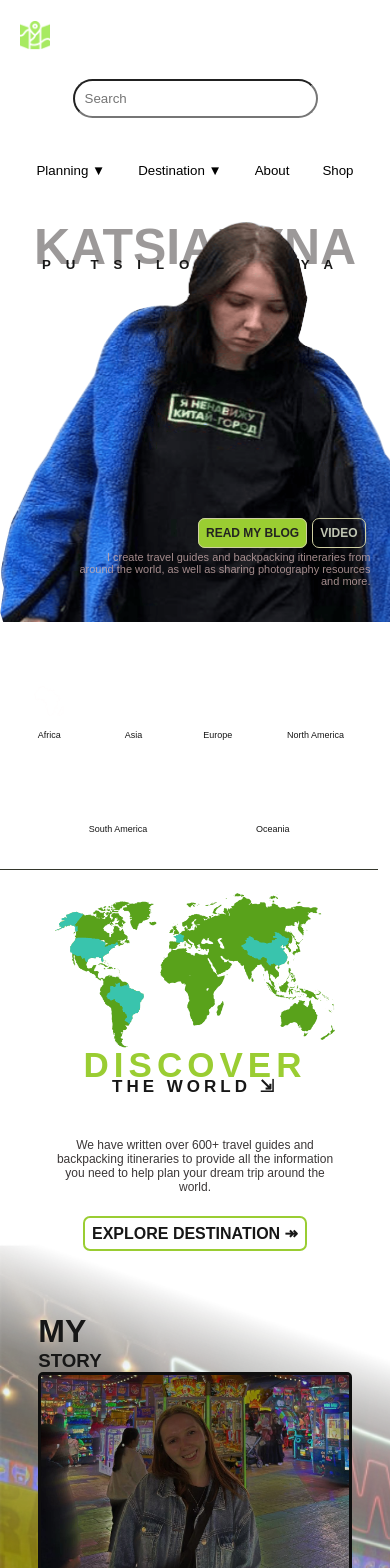
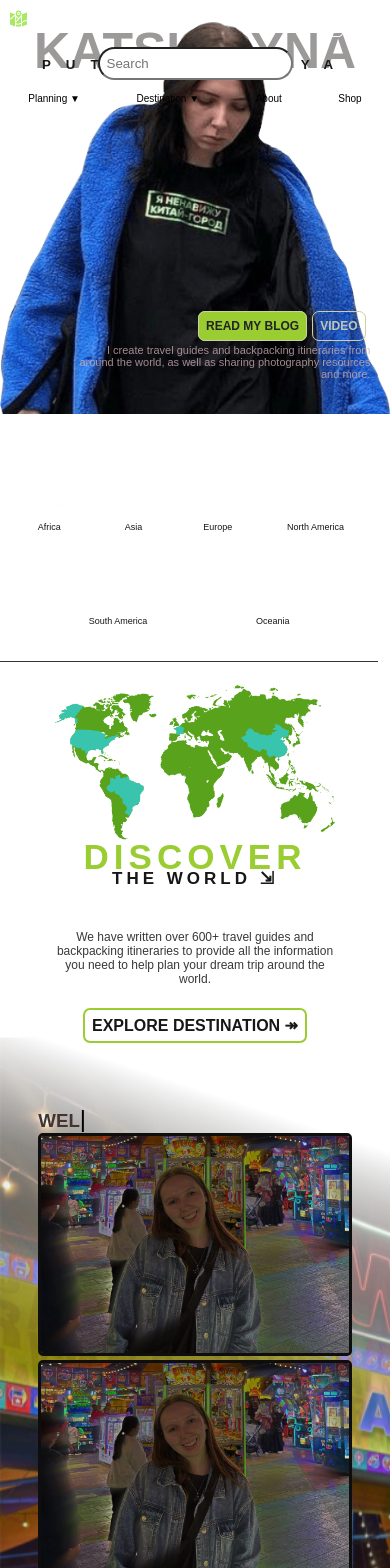
Before and after one commit to Hawinf/conciergepath, a Next.js app: page / in a window 390 px wide. Shown: the top 1568 px of the page. Built offline with nearby package versions, Linux system fonts and the light colour scheme.

Commit message:
fixing navbar on scroll up and additional text typing

```diff
--- a/src/app/components/header/header.css
+++ b/src/app/components/header/header.css
@@ -10,8 +10,8 @@
 .header-cp h1 {
     font-size: 80px;
     /* z-index: 1; */
-    margin-top: 40px;
-    line-height: 19px;
+    margin-top: 45px;
+    line-height: 12px;
     color: rgba(104, 100, 100, 0.653);
 }
 .header-cp img {
@@ -122,12 +122,16 @@
 .container-about {
     width: 70%;
     margin: auto;
+    /* text-align: center; */
+}
+.container-about h3 {
+    color: rgb(67, 52, 52);
 }
 .main-about {
     display: flex;
     /* justify-content: space-between; */
     flex-wrap: wrap;
-
+    margin-bottom: 20px;
 }
 .main-about img {
     /* margin: 10px; */
@@ -136,8 +140,24 @@
     border-radius: 5px;
     border: 3px solid rgb(14, 14, 14);
 }
-
-
+.wrapper-watch {
+    text-align: center;
+}
+.watchon-btn {
+    font-weight: 700;
+    padding: 7px;
+    border: 2px solid yellowgreen;
+    border-radius: 7px;
+}
+.blinking-cursor {
+    font-weight: 100;
+    font-size: 24px;
+    color: black;
+    animation: blink 1s step-start infinite;
+}
+@keyframes blink {
+    50% { opacity: 0; }
+  }
 @media (max-width:992px) {
     .wrapper-header {
         width: 50%;
@@ -189,6 +209,10 @@
         right: 5%;
         width: 75%;
     }
+    .header-cp img {
+        width: 100%;
+        height: 100%;
+    }
     .header-cp h1 {
         font-size: 50px;
         text-align: center;
--- a/src/app/components/header/header.js
+++ b/src/app/components/header/header.js
@@ -1,8 +1,29 @@
-// 'use client'
-// import { useEffect, useRef, useState } from 'react';
+'use client'
+import { useEffect, useState } from 'react';
 import './header.css';
 
+
 export default function Header() {
+  const [displayedText, setDisplayedText] = useState('');
+  const fullText = 'WELCOME TO MY PAGE';
+  const typingSpeed = 1500;
+
+  useEffect(() => {
+    let index = 0;
+
+    const interval = setInterval(() => {
+      setDisplayedText(fullText.slice(0, index + 1));
+      index++;
+
+      if (index === fullText.length) {
+        clearInterval(interval);
+      }
+    }, typingSpeed);
+
+    return () => clearInterval(interval);
+  }, []);
+
+
   return (
     <div className='container-header'>
       <div className='wrapper-header'>
@@ -71,8 +92,8 @@ export default function Header() {
       </main>
       <main className='about-section'>
         <div className='container-about'>
-          <h1>MY</h1>
-          <h3>STORY</h3>
+          {/* <h1>MY</h1> */}
+          <h3>{displayedText}<span className="blinking-cursor">|</span></h3>
           <div className='main-about'>
             <div>
               <a><img src='/downsection.jpeg' alt='KATE' /></a>
@@ -87,6 +108,9 @@ export default function Header() {
               <a><img src='/downsection.jpeg' alt='KATE' /></a>
             </div>
           </div>
+          <div className='wrapper-watch'>
+            <a href='' className='watchon-btn'>WATCH MORE &#8608;</a>
+          </div>
         </div>
       </main>
     </div>
--- a/src/app/components/navbar/navbar.css
+++ b/src/app/components/navbar/navbar.css
@@ -1,10 +1,26 @@
 .navbar-wrapper {
-    margin: 20px;
+    /* margin: 20px; */
     z-index: 10;
+    transition: transform 0.3s ease;
+    position: fixed;
+    top: 0;
+    left: 0;
+    width: 100%;
+}
+.navbar-wrapper.hidden {
+    transform: translateY(-100%);
+    background-color: rgba(0, 0, 0, 0.726);
+  }
+
+.navbar-wrapper.visible {
+    transform: translateY(0);
 }
 .navbar-section {
     display: flex;
     justify-content: space-between;
+}
+.navbar-section img {
+    margin: 10px;
 }
 .input-search {
     width: 300px;
@@ -12,6 +28,7 @@
     border-radius: 20px;
     /* background-color: rgba(240, 248, 255, 0.283); */
     padding: 5px 10px;
+    margin-top: 10px;
 }
 .social-section {
     margin-top: 10px;
@@ -30,7 +47,6 @@
 }
 .navbar-below {
     text-align: center;
-    margin-top: 20px;
 }
 .navbar-below button {
     margin: 20px 15px;
@@ -121,17 +137,25 @@
     }
 }
 @media (max-width:576px) {
+    .navbar-section {
+        line-height: 0px;
+    }
+    .navbar-section img {
+        width: 17px;
+        height: 17px;
+    }
     .input-search {
         display: none;
     }
-    .searchone-wrapper {
-        margin: 25px 0;
+    .navbar-below button {
+        margin: 13px 10px;
+        font-size: 10px;
     }
     .input-searchone {
         display: block;
         border-radius: 20px;
-        padding: 10px;
-        width: 70%;
+        padding: 7px;
+        width: 50%;
         margin: auto;
     }
     .wrapper-planning {
--- a/src/app/components/navbar/navbar.js
+++ b/src/app/components/navbar/navbar.js
@@ -7,6 +7,26 @@ export default function Navbar() {
 
   const [activeTab, setActiveTab] = useState(null);
   const containerRef = useRef(null);
+
+  const [showNavbar, setShowNavbar] = useState(true);
+  const [lastScrollY, setLastScrollY] = useState(0);
+
+  useEffect(() => {
+    const handleScroll = () => {
+      const currentScrollY = window.scrollY;
+
+      if (currentScrollY > lastScrollY && currentScrollY > 50) {
+        setShowNavbar(false); // scrolling down
+      } else {
+        setShowNavbar(true); // scrolling up
+      }
+
+      setLastScrollY(currentScrollY);
+    };
+
+    window.addEventListener('scroll', handleScroll);
+    return () => window.removeEventListener('scroll', handleScroll);
+  }, [lastScrollY]);
 
   const handleToggle = (tab) => {
     if (activeTab === tab) {
@@ -31,7 +51,7 @@ export default function Navbar() {
   }, []);
 
     return (
-      <div className='navbar-wrapper'>
+      <div className={`navbar-wrapper ${showNavbar ? 'visible' : 'hidden'}`}>
         <div className='navbar-section'>
           <div>
               <img src="/logo.png" alt="ConciergePath Logo" width={30} height={30} />
```
